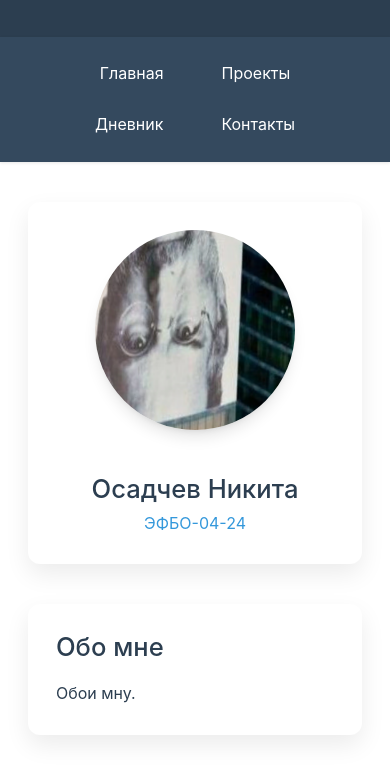
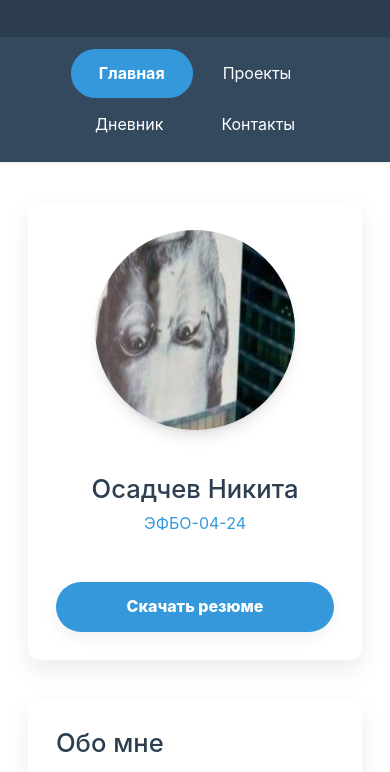
Before and after one commit to IMP-MOCE/Main-front-back, a plain HTML site: page index.html in a window 390 px wide. Shown: the part 72-844 px from the top of the page. Drawn offline with nearby package versions, Linux system fonts and the light colour scheme.

Commit message:
feat: practice 17-18

```diff
--- a/index.html
+++ b/index.html
@@ -3,9 +3,9 @@
 <head>
     <meta charset="UTF-8">
     <meta name="viewport" content="width=device-width, initial-scale=1.0, viewport-fit=cover">
+    <meta name="description" content="Главная: портфолио">
     <title>Главная - Портфолио</title>
     <link href="https://cdn.jsdelivr.net/npm/bootstrap@5.0.2/dist/css/bootstrap.min.css" rel="stylesheet" integrity="sha384-EVSTQN3/azprG1Anm3QDgpJLIm9Nao0Yz1ztcQTwFspd3yD65VohhpuuCOmLASjC" crossorigin="anonymous">
-    <link rel="stylesheet" href="https://maxcdn.bootstrapcdn.com/font-awesome/4.7.0/css/font-awesome.min.css">
     <script src="https://cdn.jsdelivr.net/npm/bootstrap@5.0.2/dist/js/bootstrap.bundle.min.js" integrity="sha384-MrcW6ZMFYlzcLA8Nl+NtUVF0sA7MsXsP1UyJoMp4YLEuNSfAP+JcXn/tWtIaxVXM" crossorigin="anonymous"></script>
     <link rel="stylesheet" href="styles/style.css">
 </head>
@@ -21,7 +21,7 @@
         </header>
 
         <!-- Навигация -->
-        <nav class="site-nav">
+        <nav class="site-nav" aria-label="Основная навигация">
             <ul class="site-nav__list">
                 <li class="site-nav__item nav__item--active">
                     <a class="site-nav__link" href="index.html">Главная</a>
@@ -39,7 +39,7 @@
         </nav>
 
         <!-- Основной контент -->
-        <main class="main">            <a name = 'main'></a>
+        <main class="main" aria-label="Основная информация">            <a name = 'main'></a>
 
             <!-- Профиль -->
             <section class="profile">
@@ -73,6 +73,9 @@
                         <h2 class="profile__name">Осадчев Никита</h2>
                         <p class="profile__group">ЭФБО-04-24</p>
                     </div>
+                    <a class="profile__cv-btn" href="assets/resume.pdf" download>
+                        Скачать резюме
+                    </a>
                 </div>
             </section>
 
--- a/styles/style.css
+++ b/styles/style.css
@@ -88,7 +88,7 @@ nav {
   transition: background .2s ease, transform .15s ease;
 }
 .site-nav__link:hover { background: color-mix(in srgb, var(--color-accent) 85%, white 0%); transform: translateY(-1px); }
-.site-nav__item--active .nav__link { background: var(--color-accent); font-weight: 700; }
+.nav__item--active .site-nav__link { background: var(--color-accent); font-weight: 700; }
 
 .main,
 .content {
@@ -718,3 +718,49 @@ a, button, input, textarea { outline-offset: 2px; }
  box-shadow: 0 10px 15px -3px rgb(0 0 0 / 0.1), 0 4px 6px -4px rgb(0 0 0 /
 0.1);
 }
+
+/* Кнопка "Скачать резюме" */
+.profile__cv-btn{
+  margin-left: auto;
+  display: inline-flex;
+  align-items: center;
+  gap: 8px;
+
+  padding: var(--space-sm) var(--space-lg);
+  border-radius: 999px;
+  font-weight: 800;
+  text-decoration: none;
+
+  color: var(--color-white);
+  background: var(--color-accent);
+  box-shadow: var(--shadow-sm);
+  transition:
+    transform .12s ease,
+    filter .2s ease,
+    box-shadow .2s ease;
+}
+.profile__cv-btn:hover{
+  transform: translateY(-1px);
+  filter: saturate(115%);
+  box-shadow: 0 10px 22px rgba(52,152,219,.25);
+}
+.profile__cv-btn:active{ transform: translateY(0); }
+.profile__cv-btn:focus-visible{
+  outline: 3px solid color-mix(in srgb, var(--color-accent) 40%, white);
+  outline-offset: 3px;
+}
+
+.profile__cv-icon{
+  flex: 0 0 18px;
+  inline-size: 18px;
+  block-size: 18px;
+}
+
+@media (max-width: 900px){
+  .profile__cv-btn{
+    width: 100%;
+    margin-left: 0;
+    margin-top: var(--space-md);
+    justify-content: center;
+  }
+}
```
Also changed, not shown: pages/contacts.html (+5 -4 lines), pages/diary.html (+5 -4 lines), pages/projects.html (+5 -6 lines), 1 other file.
